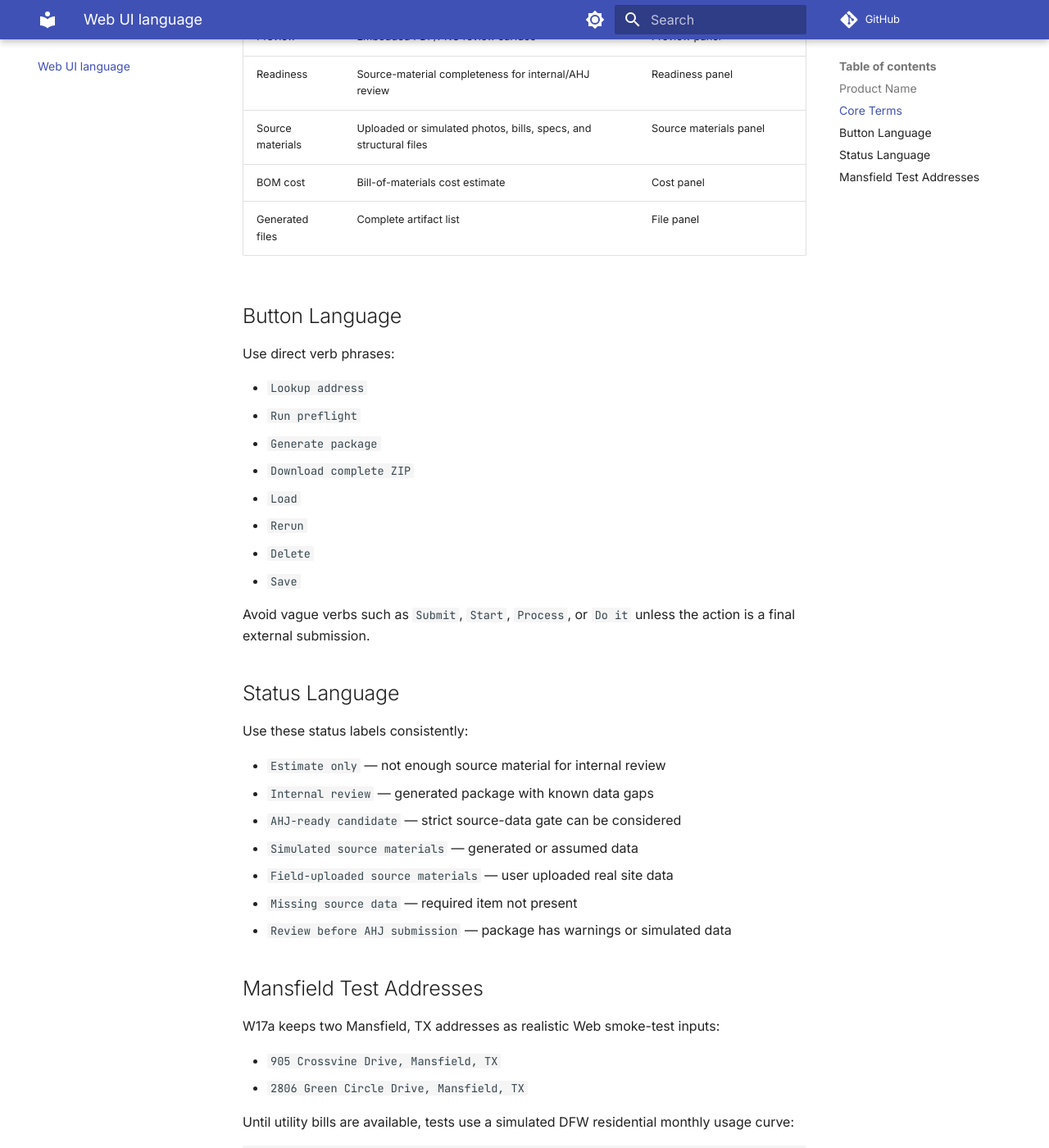
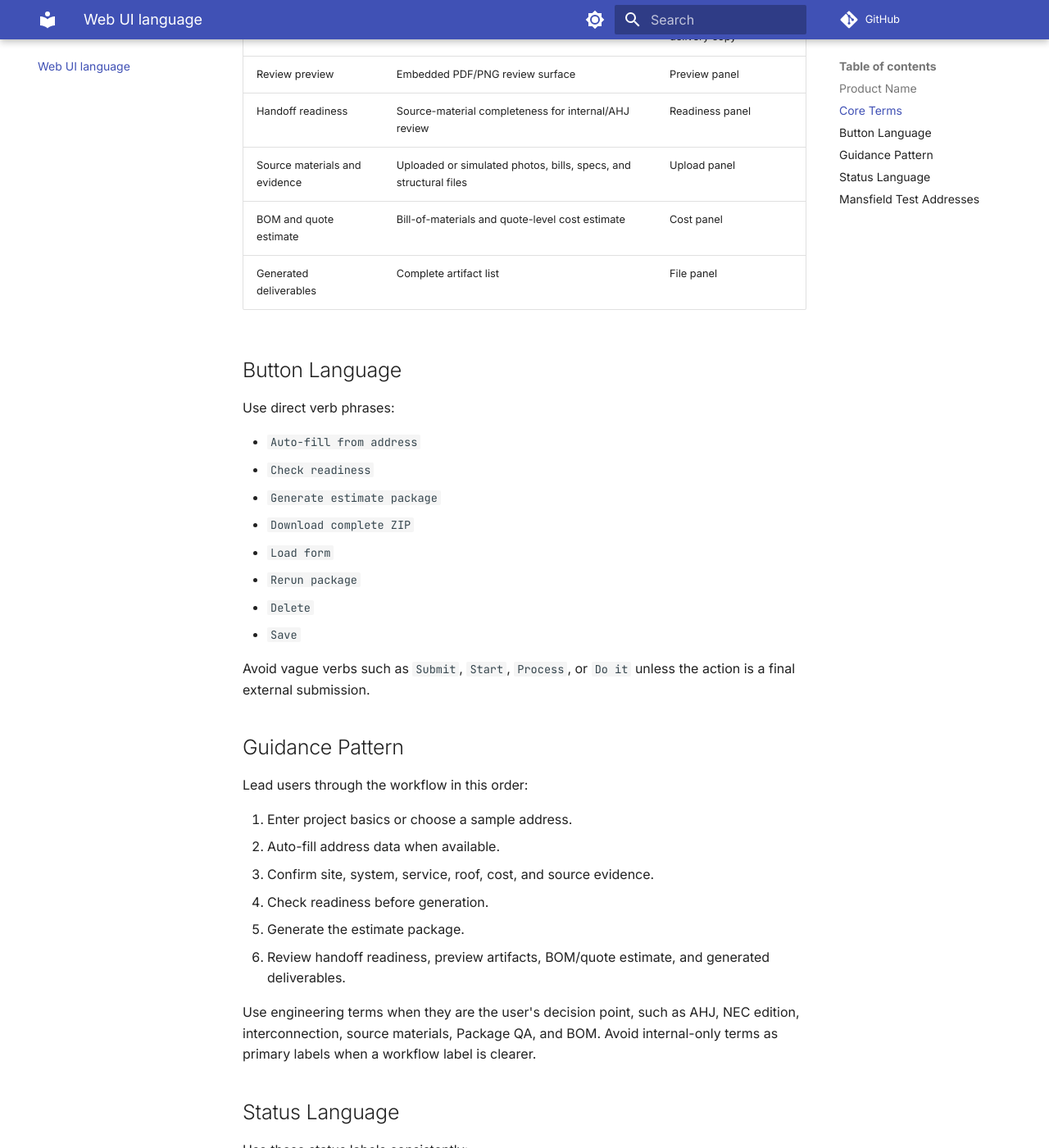
Before and after one commit to maxwu1978/pvess-calc, an MkDocs documentation site: the page built from docs/web-ui-language.md, in a window 1280 px wide and 1400 px high, scrolled down 1081 px. Shown: the whole window at 82% size. Built offline with MkDocs 1.6.1 and Material for MkDocs 9.7.7, drawn with Linux system fonts in a browser that asks for light colours; comment, search, counter and statistics services are not loaded; some of the changed text lies outside the part shown.

Commit message:
refine web UI guidance copy

```diff
--- a/docs/web-ui-language.md
+++ b/docs/web-ui-language.md
@@ -19,32 +19,49 @@ Avoid:
 | Term | Meaning | Use |
 |---|---|---|
 | Project | One address + one selected system configuration | Project name, project history |
-| Project template | Starting configuration such as PV + ESS or PV-only | Form selector |
-| Address sample | Built-in example address used for smoke tests or demos | Optional form helper |
-| Address lookup | Utility/AHJ/NEC/roof-data prefill from lookup providers | Button/API label |
-| Preflight | Generation-before-check for schema, cost, intake, and code warnings | Button and panel |
-| Package | Generated output bundle for review/handoff | Generate package, Delivery package |
-| Preview | Embedded PDF/PNG review surface | Preview panel |
-| Readiness | Source-material completeness for internal/AHJ review | Readiness panel |
-| Source materials | Uploaded or simulated photos, bills, specs, and structural files | Source materials panel |
-| BOM cost | Bill-of-materials cost estimate | Cost panel |
-| Generated files | Complete artifact list | File panel |
+| Project basics | Address, client, AHJ, utility, and project type | First form section |
+| Project type | Starting configuration such as PV + ESS or PV-only | Form selector |
+| Try a sample address | Built-in example address used for smoke tests or demos | Optional form helper |
+| Auto-fill from address | Utility/AHJ/NEC/roof-data prefill from lookup providers | Button/API label |
+| Readiness check | Generation-before-check for schema, cost, intake, and code warnings | Button and panel |
+| Estimate package | Generated output bundle for review/handoff | Generate button and delivery copy |
+| Review preview | Embedded PDF/PNG review surface | Preview panel |
+| Handoff readiness | Source-material completeness for internal/AHJ review | Readiness panel |
+| Source materials and evidence | Uploaded or simulated photos, bills, specs, and structural files | Upload panel |
+| BOM and quote estimate | Bill-of-materials and quote-level cost estimate | Cost panel |
+| Generated deliverables | Complete artifact list | File panel |
 
 ## Button Language
 
 Use direct verb phrases:
 
-- `Lookup address`
-- `Run preflight`
-- `Generate package`
+- `Auto-fill from address`
+- `Check readiness`
+- `Generate estimate package`
 - `Download complete ZIP`
-- `Load`
-- `Rerun`
+- `Load form`
+- `Rerun package`
 - `Delete`
 - `Save`
 
 Avoid vague verbs such as `Submit`, `Start`, `Process`, or `Do it` unless
 the action is a final external submission.
+
+## Guidance Pattern
+
+Lead users through the workflow in this order:
+
+1. Enter project basics or choose a sample address.
+2. Auto-fill address data when available.
+3. Confirm site, system, service, roof, cost, and source evidence.
+4. Check readiness before generation.
+5. Generate the estimate package.
+6. Review handoff readiness, preview artifacts, BOM/quote estimate, and
+   generated deliverables.
+
+Use engineering terms when they are the user's decision point, such as AHJ,
+NEC edition, interconnection, source materials, Package QA, and BOM. Avoid
+internal-only terms as primary labels when a workflow label is clearer.
 
 ## Status Language
 
```
Also changed, not shown: CHANGELOG.md (+13 -0 lines), ROADMAP.md (+28 -0 lines), docs/web-ui.md (+16 -14 lines), src/pvess_calc/web/static/app.js (+40 -40 lines), src/pvess_calc/web/static/index.html (+33 -33 lines), 1 other file.
